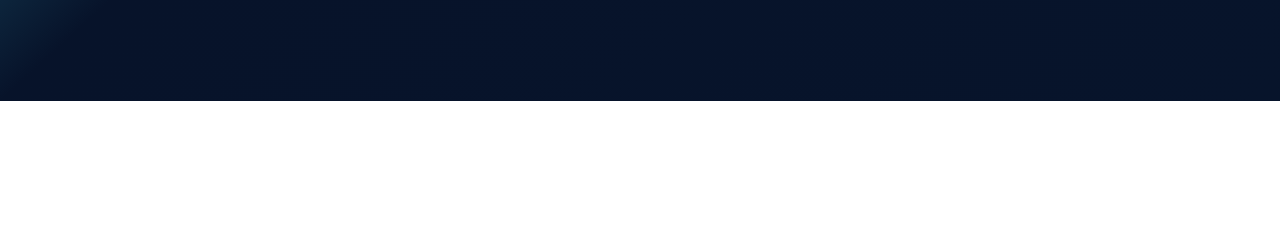
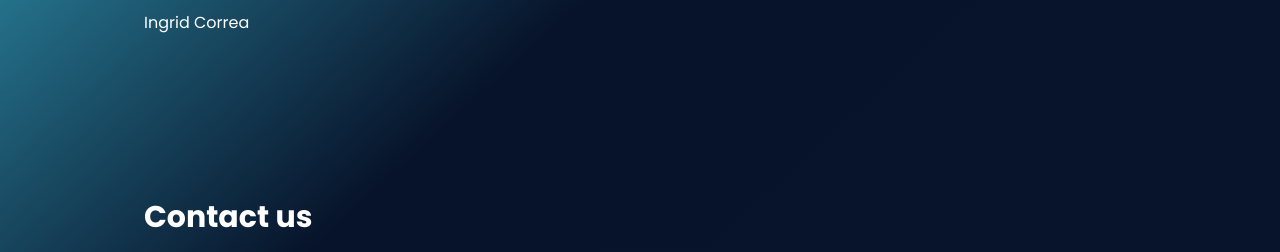
Before and after one commit to FBetulDemir/grupparbete-fed24, a plain HTML site: page index.html in a window 1280 px wide. Shown: the part 699-951 px from the top of the page. Before the commit the page ends 800 px from the top, so only its background shows below. Drawn offline with Linux system fonts and the light colour scheme.

Commit message:
Co-authored-by: majazocom <majazocom@users.noreply.github.com>

```diff
--- a/styles/footer.css
+++ b/styles/footer.css
@@ -1,6 +1,6 @@
 footer {
-  position: absolute;
-  bottom: 0;
+  /*position: absolute;
+  bottom: 0;*/
   background: linear-gradient(
     to bottom right,
     rgb(72, 225, 252),
```
